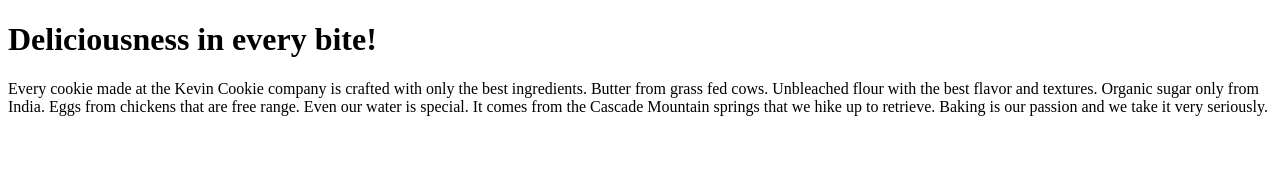
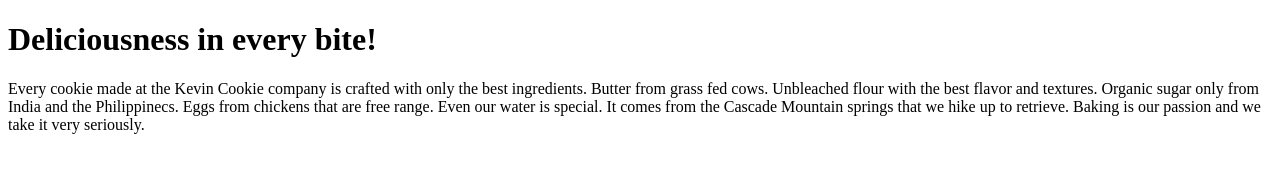
Before and after one commit to Vryon09/KevinCookieCompany.com, a plain HTML site: page index.htm in a window 1280 px wide. Drawn offline with Linux system fonts and the light colour scheme.

Commit message:
Update index.htm - we should include Philppines

```diff
--- a/index.htm
+++ b/index.htm
@@ -4,7 +4,7 @@
 
 <h1>Deliciousness in every bite!</h1>
 
-<p>Every cookie made at the Kevin Cookie company is crafted with only the best ingredients. Butter from grass fed cows. Unbleached flour with the best flavor and textures. Organic sugar only from India. Eggs from chickens that are free range. Even our water is special. It comes from the Cascade Mountain springs that we hike up to retrieve. Baking is our passion and we take it very seriously.</p>
+<p>Every cookie made at the Kevin Cookie company is crafted with only the best ingredients. Butter from grass fed cows. Unbleached flour with the best flavor and textures. Organic sugar only from India and the Philippinecs. Eggs from chickens that are free range. Even our water is special. It comes from the Cascade Mountain springs that we hike up to retrieve. Baking is our passion and we take it very seriously.</p>
 
 
 </body>
```
